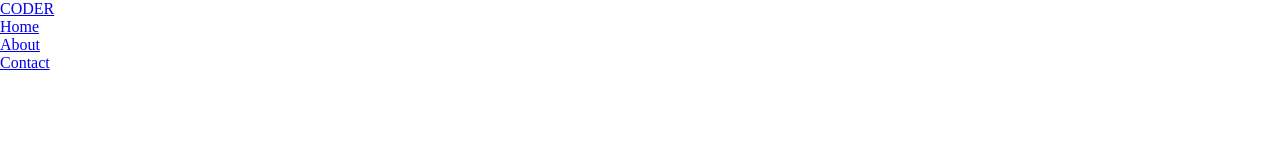
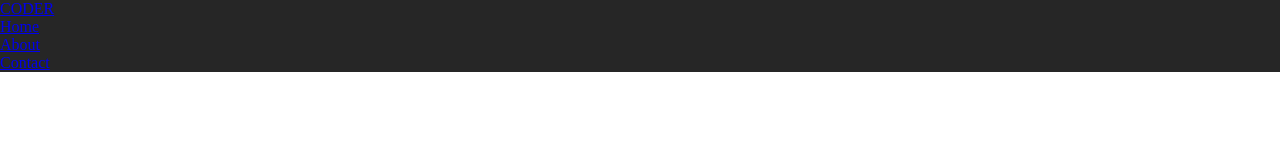
Before and after one commit to rodprogramdev/Hamburger-menu, a plain HTML site: page index.html in a window 1280 px wide. Drawn offline with Linux system fonts and the light colour scheme.

Commit message:
STEP5: add header color and li list-style none

```diff
--- a/assets/css/main.css
+++ b/assets/css/main.css
@@ -3,3 +3,11 @@
     margin: 0;
     box-sizing: border-box;
 }
+
+header{
+    background-color: #262626;
+}
+
+li{
+    list-style: none;
+}
```
